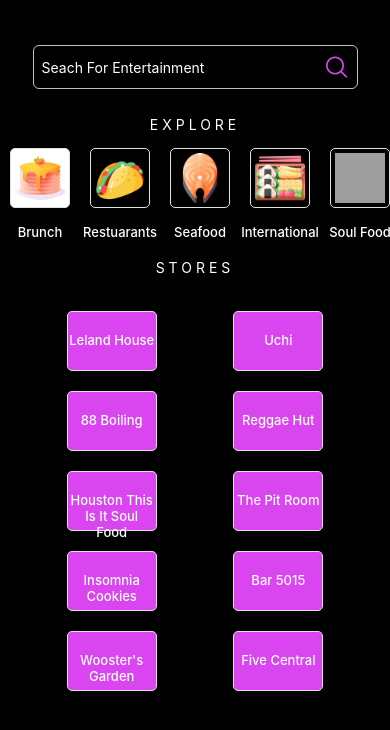
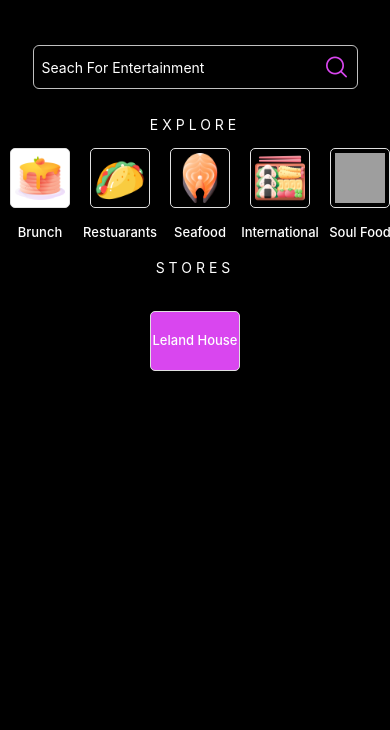
Before and after one commit to Joseph-WhiteSWE/houston-eat-meet, an Expo app drawn with the web renderer of React Native: screen /screens/home in a window 390 px wide. Built offline with nearby package versions, Linux system fonts and the light colour scheme; Expo Router itself is replaced by a stand-in of ours; some packages are replaced by stand-ins of ours; grey boxes are pictures that could not be loaded.

Commit message:
filtered stores to user selection

```diff
--- a/app/screens/home.js
+++ b/app/screens/home.js
@@ -1,45 +1,13 @@
 import { View, Text, TextInput } from "react-native";
-import React, { useEffect, useState } from "react";
+import React, { useState } from "react";
 import { AntDesign } from "@expo/vector-icons";
 import Categories from "../../components/Categories";
 import Stores from "../../components/Stores";
-import { ScrollView } from "react-native-virtualized-view";
-import { stores } from "../../constants/stores";
 import { StatusBar } from "expo-status-bar";
 import { SafeAreaView } from "react-native-safe-area-context";
 
 export default function Home() {
   const [activeCategory, setActiveCategory] = useState("Brunch");
-  const [getStores, setGetStores] = useState([]);
-
-  useEffect(() => {
-    getStoresInArray(activeCategory);
-  }, []);
-
-  const handleChangeCategory = category => {
-    getStoresInArray(category);
-    setActiveCategory(category);
-  };
-
-  // const categories = stores.map(store => store.category);
-  // const storeNames = stores.flatMap(store =>
-  //   store.items.map(item => item.name)
-  // );
-
-  const getStoresInArray = category => {
-    const filteredStores = stores
-      .filter(store => store.category === category)
-      .flatMap(store => store.items);
-    setGetStores(filteredStores);
-    // console.log(filteredStores);
-  };
-  // const getStoresInArray = () => {
-  //   const response = categories;
-  //   console.log(response);
-  //   // if(response){
-  //   //   setGetStores(response.getStores)
-  //   // }
-  // };
 
   return (
     <SafeAreaView
@@ -80,14 +48,14 @@
       >
         EXPLORE
       </Text>
-
       <Categories
         activeCategory={activeCategory}
-        handleChangeCategory={handleChangeCategory}
+        setActiveCategory={setActiveCategory}
       />
       {/* flex 100 removes the large gap between explore and stores */}
+      {/* <View style={{ flex: 1 }}> */}
       <View style={{ flex: 100 }}>
-        <Stores storeData={getStores} />
+        <Stores activeCategory={activeCategory} />
       </View>
     </SafeAreaView>
   );
--- a/components/Categories.js
+++ b/components/Categories.js
@@ -2,7 +2,7 @@
 import React from "react";
 import { categories } from "../constants/categories";
 
-export default function Categories({ activeCategory, handleChangeCategory }) {
+export default function Categories({ activeCategory, setActiveCategory }) {
   return (
     <ScrollView horizontal showsHorizontalScrollIndicator={false}>
       {categories.map((item, index) => {
@@ -10,10 +10,7 @@
         let activeButton = isActive ? "bg-white" : "bg-black";
 
         return (
-          <Pressable
-            key={index}
-            onPressIn={() => handleChangeCategory(item.name)}
-          >
+          <Pressable key={index} onPressIn={() => setActiveCategory(item.name)}>
             <View>
               <View
                 className={activeButton}
--- a/components/Stores.js
+++ b/components/Stores.js
@@ -2,7 +2,10 @@
 import { View, Text, FlatList, TouchableOpacity } from "react-native";
 import { stores } from "../constants/stores";
 
-export default function Stores() {
+export default function Stores({ activeCategory }) {
+  const filteredStores = stores
+    .filter(store => store.category === activeCategory)
+    .flatMap(store => store.items);
   return (
     <View>
       <Text
@@ -17,9 +20,9 @@
         STORES
       </Text>
       <FlatList
-        data={stores}
+        data={filteredStores}
         numColumns={2}
-        keyExtractor={item => item.category}
+        keyExtractor={(item, index) => String(index)}
         showsVerticalScrollIndicator={false}
         contentContainerStyle={{ paddingBottom: 50, paddingTop: 20 }}
         columnWrapperStyle={{
@@ -32,11 +35,10 @@
     </View>
   );
 }
-const StoreCard = ({ item, index }) => {
+
+const StoreCard = ({ item }) => {
   return (
-    <View>
-      {item.items.map((item, index) => (
-        <TouchableOpacity key={index}>
+    <TouchableOpacity>
       <Text
         style={{
           width: 90,
@@ -57,10 +59,8 @@
           backgroundColor: "#d946ef",
         }}
       >
-            {item.name}
+        {item.name.length > 12 ? item.name.slice(0, 12) + "..." : item.name}
       </Text>
     </TouchableOpacity>
-      ))}
-    </View>
   );
 };
--- a/constants/stores.js
+++ b/constants/stores.js
@@ -15,7 +15,7 @@
     ],
   },
   {
-    category: "Restaurants",
+    category: "Restuarants",
     items: [
       {
         name: "Uchi",
@@ -120,7 +120,7 @@
     ],
   },
   {
-    category: "Bar",
+    category: "Bars",
     items: [
       {
         name: "Wooster's Garden",
@@ -135,7 +135,7 @@
     ],
   },
   {
-    category: "Cigar",
+    category: "Cigars",
     items: [
       {
         name: "Five Central",
```
Also changed, not shown: dist/debug.html, dist/metadata.json, 6 other files. Lines whose indentation alone changed are shown as unchanged.
